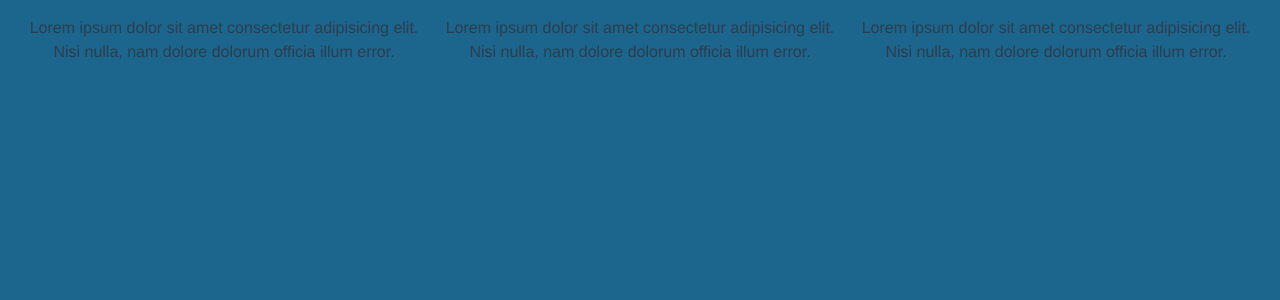
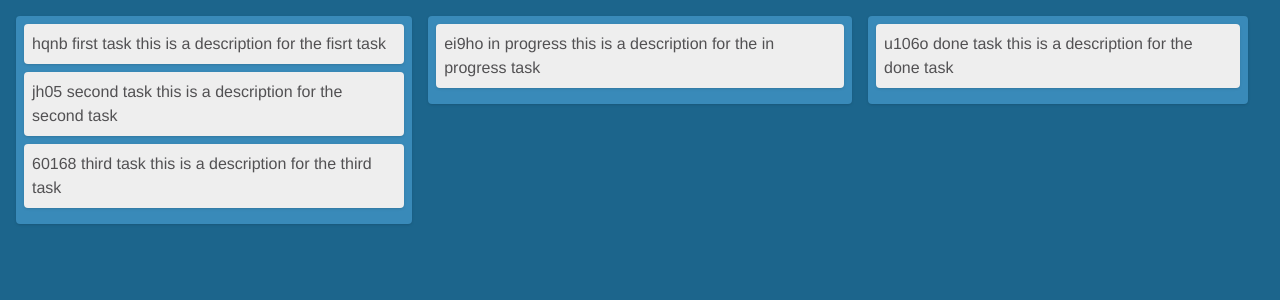
Before and after one commit to jiyuuki/workspace, a Vue app: page / in a window 1280 px wide. Shown: the top 300 px of the page. Built offline with nearby package versions, Linux system fonts and the light colour scheme.

Commit message:
put to it

```diff
--- a/src/views/WorkSpaceView.vue
+++ b/src/views/WorkSpaceView.vue
@@ -1,6 +1,6 @@
 <template>
   <div class="workspace">
-    <!-- <div class="flex flex-row items-start">
+    <div class="flex flex-row items-start">
       <div
         v-for="column of workspace.columns"
         :key="column.name"
@@ -17,11 +17,6 @@
           {{ task.user }}
         </div>
       </div>
-    </div> -->
-    <div class="flex flex-row items-end">
-      <div>Lorem ipsum dolor sit amet consectetur adipisicing elit. Nisi nulla, nam dolore dolorum officia illum error.</div>
-      <div>Lorem ipsum dolor sit amet consectetur adipisicing elit. Nisi nulla, nam dolore dolorum officia illum error.</div>
-      <div>Lorem ipsum dolor sit amet consectetur adipisicing elit. Nisi nulla, nam dolore dolorum officia illum error.</div>
     </div>
   </div>
 </template>
```
